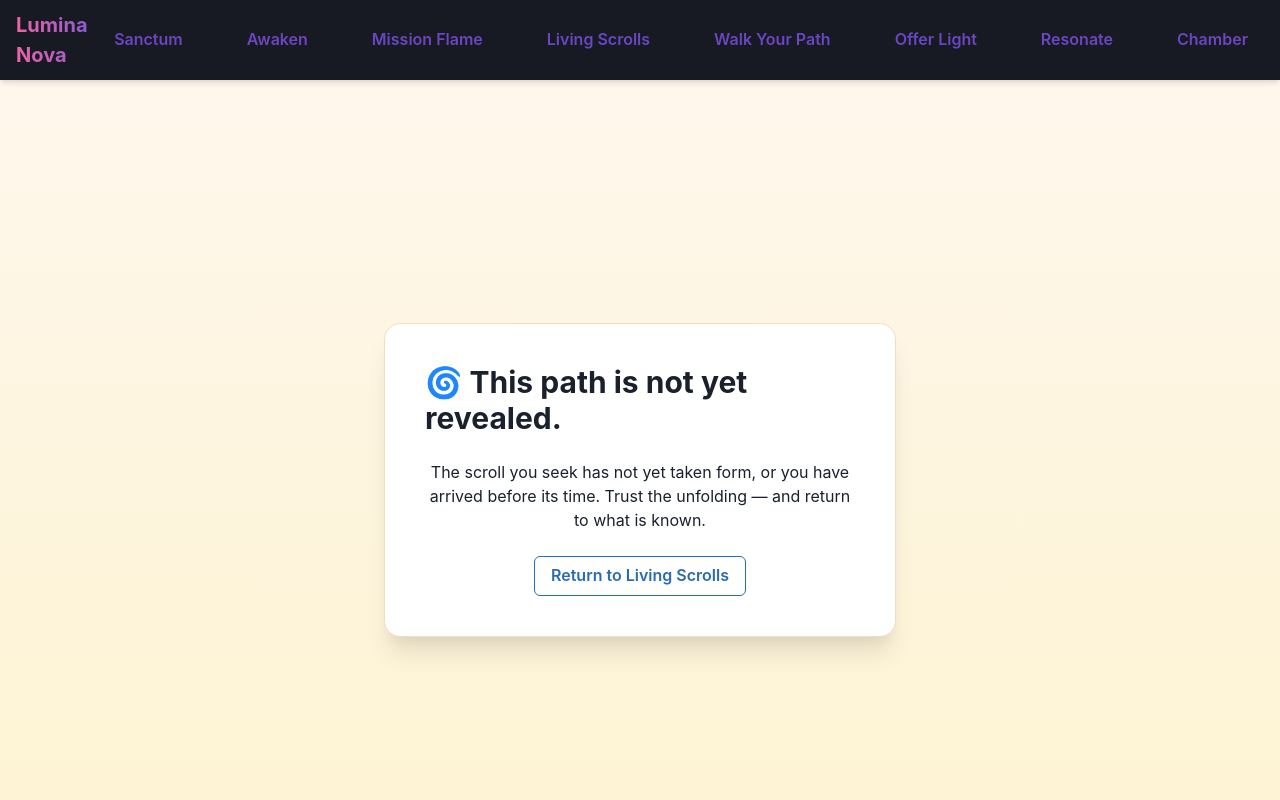
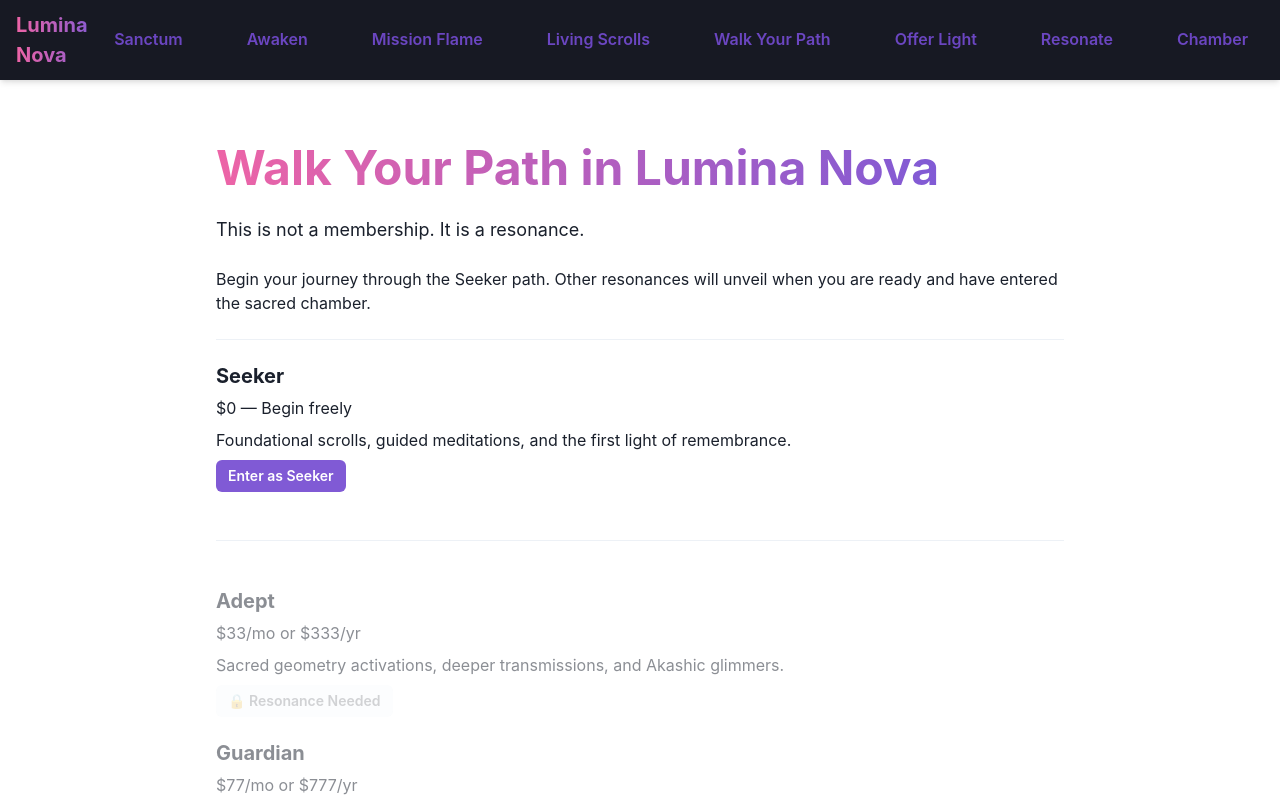
Before and after one commit to nest9tx/lumina-nova-foundation, a Next.js app: page /walk-your-path in a window 1280 px wide. Before the commit this address had no page. Shown: the top 800 px of the page. Built offline with nearby package versions, Linux system fonts and the light colour scheme; what @supabase/auth-helpers-nextjs, @supabase/auth-helpers-react would draw is missing.

Commit message:
🌀 Updated offer light and awaken bg  s

```diff
--- /dev/null
+++ b/app/walk-your-path/page.tsx
@@ -0,0 +1,106 @@
+'use client';
+
+import {
+  Box,
+  Heading,
+  Text,
+  VStack,
+  Button,
+  Divider,
+  useToast,
+} from '@chakra-ui/react';
+import Link from 'next/link';
+
+export default function WalkYourPathPage() {
+  const toast = useToast();
+
+  const handleLockedClick = () => {
+    toast({
+      title: 'Resonance Needed',
+      description: 'Please walk the Seeker path before accessing deeper tiers.',
+      status: 'info',
+      duration: 4000,
+      isClosable: true,
+    });
+  };
+
+  return (
+    <Box maxW="4xl" mx="auto" py={16} px={6}>
+      <VStack spacing={6} align="start">
+        <Heading size="2xl" bgGradient="linear(to-r, pink.400, purple.500)" bgClip="text">
+          Walk Your Path in Lumina Nova
+        </Heading>
+
+        <Text fontSize="lg">
+          This is not a membership. It is a resonance.
+        </Text>
+        <Text fontSize="md">
+          Begin your journey through the Seeker path. Other resonances will unveil when you are ready and have entered the sacred chamber.
+        </Text>
+
+        <Divider />
+
+        {/* Seeker – Open Path */}
+        <VStack align="start" spacing={2}>
+          <Heading size="md">Seeker</Heading>
+          <Text>$0 — Begin freely</Text>
+          <Text>Foundational scrolls, guided meditations, and the first light of remembrance.</Text>
+          <Button as={Link} href="/chamber" colorScheme="purple" size="sm">Enter as Seeker</Button>
+        </VStack>
+
+        <Divider my={6} />
+
+        {/* Other Paths – Cloaked */}
+        {[
+          {
+            label: 'Adept',
+            cost: '$33/mo or $333/yr',
+            desc: 'Sacred geometry activations, deeper transmissions, and Akashic glimmers.',
+          },
+          {
+            label: 'Guardian',
+            cost: '$77/mo or $777/yr',
+            desc: 'Quantum harmonization, energetic attunement, and mission briefings.',
+          },
+          {
+            label: 'Luminary Patron',
+            cost: '$222+/mo',
+            desc: 'Unlimited communion, mentorship, and visionary council gatherings.',
+          },
+          {
+            label: 'Lifetime Access',
+            cost: 'One-time sacred offering',
+            desc: 'Eternal access to your resonance path.',
+          },
+        ].map((tier) => (
+          <VStack key={tier.label} align="start" spacing={2} opacity={0.5}>
+            <Heading size="md">{tier.label}</Heading>
+            <Text>{tier.cost}</Text>
+            <Text>{tier.desc}</Text>
+            <Button
+              onClick={handleLockedClick}
+              colorScheme="gray"
+              size="sm"
+              isDisabled
+              _hover={{ cursor: 'not-allowed' }}
+            >
+              🔒 Resonance Needed
+            </Button>
+          </VStack>
+        ))}
+
+        <Divider my={6} />
+
+        <Text>
+          Already walking the path? Deeper scrolls and guides await inside the chamber.
+        </Text>
+        <Text>
+          Not ready for a path but wish to support?{' '}
+          <Link href="/offer-light">
+            <Text as="span" color="purple.400" textDecoration="underline">Offer light here.</Text>
+          </Link>
+        </Text>
+      </VStack>
+    </Box>
+  );
+}
--- a/components/Navbar.tsx
+++ b/components/Navbar.tsx
@@ -17,7 +17,7 @@ const navLinks = [
   { label: 'Awaken', path: '/awaken' },
   { label: 'Mission Flame', path: '/mission-flame' },
   { label: 'Living Scrolls', path: '/living-scrolls' },
-  { label: 'Walk Your Path', path: '/join' },
+  { label: 'Walk Your Path', path: '/walk-your-path' },
   { label: 'Offer Light', path: '/offer-light' },
   { label: 'Resonate', path: '/resonate' },
   { label: 'Chamber', path: '/chamber' },
```
Also changed, not shown: app/awaken/page.tsx (+15 -7 lines), app/chamber/page.tsx (+9 -4 lines), app/join/page.tsx (deleted, +0 -60 lines), app/offer-light/page.tsx (+31 -20 lines).
